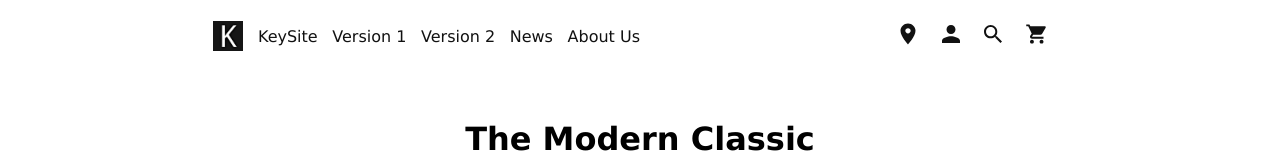
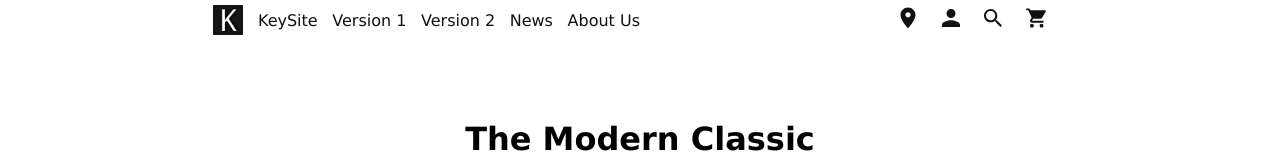
Before and after one commit to Kaleidics/keysite, a plain HTML site: page index.html in a window 1280 px wide. Shown: the top 160 px of the page. Drawn offline with nearby package versions, Linux system fonts and the light colour scheme.

Commit message:
fix navbar

```diff
--- a/styles.css
+++ b/styles.css
@@ -28,7 +28,6 @@ header {
     font-weight: lighter;
     align-items: center;
     background: white;
-    margin-top: 2vh;
     padding-left: 16.667%;
     padding-right: 16.667%;
 }
```
